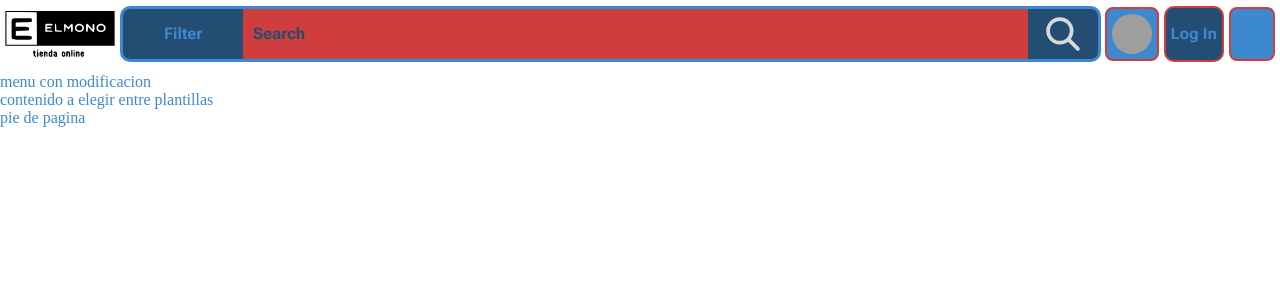
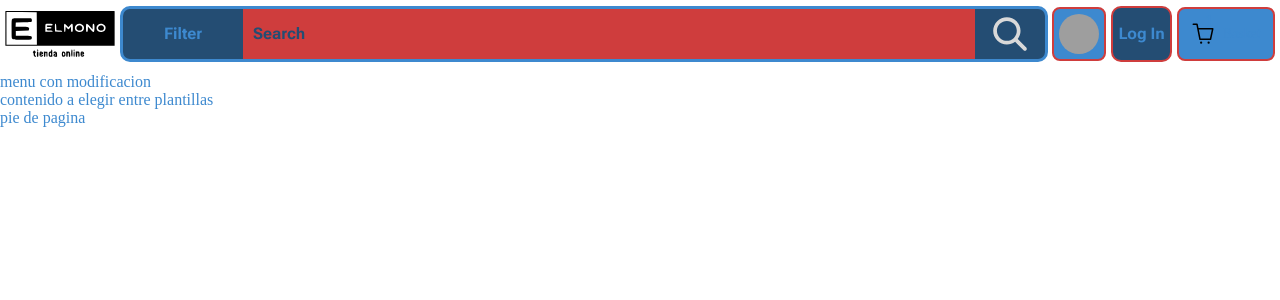
Before and after one commit to elm0n0/tienda_front, a React (Vite) app: page / in a window 1280 px wide. Shown: the top 300 px of the page. Built offline with nearby package versions, Linux system fonts and the light colour scheme; grey boxes are pictures that could not be loaded.

Commit message:
- Cesta de compra

```diff
--- a/src/components/headers/HeacerCesta/HeaderCesta.css
+++ b/src/components/headers/HeacerCesta/HeaderCesta.css
@@ -1,19 +1,52 @@
 .header-cesta-container {
     display: flex;
-    flex-direction: column;
+    align-items: center;
+    gap: 8px;
+
+    height: 50px;
+    padding: 0 12px;
+
+    background-color: var(--color-primary);
+    border-radius: 8px;
+    border: 2px solid var(--color-secondary);
+    cursor: pointer;
+    transition: background-color 0.3s ease;
+}
+
+.header-cesta-container:hover {
+    border-color: var(--color-tertiary);
+    background-color: var(--color-secondary);
+}
+
+.basket-icon-wrapper {
+    position: relative;
+    display: flex;
     align-items: center;
     justify-content: center;
-
-    height: 50px;
-
-    background-color: var(--color-primary);
-
-    border-radius: 8px;
-    border: 2px solid var(--color-secondary);
 }
 
-.header-cesta-container p {
+.basket-icon {
+    width: 24px;
+    height: 24px;
+}
+
+.basket-count {
+    position: absolute;
+    top: -11px;
+    right: -3px;
+    background-color: var(--text-error);
     color: var(--text-body);
-    margin-left: 5px;
-    margin-right: 5px;
+    font-size: var(--font-size-xs);
+    font-weight: var(--font-weight-medium);
+    border-radius: 50%;
+    padding: 1px;
+    min-width: 15px;
+    text-align: center;
 }
+
+.basket-label {
+    color: var(--text-body);
+    font-weight: 500;
+    font-size: 14px;
+    user-select: none;
+}
--- a/src/components/headers/HeacerCesta/HeaderCesta.tsx
+++ b/src/components/headers/HeacerCesta/HeaderCesta.tsx
@@ -1,13 +1,24 @@
 import React from "react";
 import './HeaderCesta.css';
+import basketIcon from './icons/shopping-cart.svg';
+import { useTranslation } from "react-i18next";
 
 const HeaderCesta: React.FC = () => {
+    const { t } = useTranslation();
+
+    const itemCount = 1;
 
     return (
         <div className="header-cesta-container">
-            <p>cesta</p>
+            <div className="basket-icon-wrapper">
+                <img src={basketIcon} alt="Basket Icon" className="basket-icon" />
+                {itemCount > 0 && (
+                    <span className="basket-count">{itemCount}</span>
+                )}
+            </div>
+            <span className="basket-label">{t('HEADER.BASKET.TITLE')}</span>
         </div>
-    )
-}
+    );
+};
 
 export default HeaderCesta;
--- a/src/i18n/i18n.ts
+++ b/src/i18n/i18n.ts
@@ -57,7 +57,4 @@ i18n
     },
   });
 
-console.log(navigator.language);
-console.log(i18n.language);
-
 export default i18n;
--- a/src/i18n/locales/de/header.json
+++ b/src/i18n/locales/de/header.json
@@ -38,6 +38,9 @@
         "REGISTER_BUTON": "Registrieren",
         "LOGIN_BUTON": "Anmelden"
       }
+    },
+    "BASKET": {
+      "TITLE": "Warenkorb"
     }
   }
 }
--- a/src/i18n/locales/en/header.json
+++ b/src/i18n/locales/en/header.json
@@ -38,6 +38,9 @@
         "REGISTER_BUTON": "Register",
         "LOGIN_BUTON": "Log In"
       }
+    },
+    "BASKET": {
+      "TITLE": "Basket"
     }
   }
 }
--- a/src/i18n/locales/es/header.json
+++ b/src/i18n/locales/es/header.json
@@ -38,6 +38,9 @@
         "REGISTER_BUTON": "Registrarse",
         "LOGIN_BUTON": "Identificarse"
       }
+    },
+    "BASKET": {
+      "TITLE": "Cesta"
     }
   }
 }
--- a/src/i18n/locales/fr/header.json
+++ b/src/i18n/locales/fr/header.json
@@ -38,6 +38,9 @@
         "REGISTER_BUTON": "S'inscrire",
         "LOGIN_BUTON": "Se connecter"
       }
+    },
+    "BASKET": {
+      "TITLE": "Panier"
     }
   }
 }
--- a/src/i18n/locales/ru/header.json
+++ b/src/i18n/locales/ru/header.json
@@ -38,6 +38,9 @@
         "REGISTER_BUTON": "Регистрация",
         "LOGIN_BUTON": "Войти"
       }
+    },
+    "BASKET": {
+      "TITLE": "Корзина"
     }
   }
 }
```
Also changed, not shown: src/components/headers/HeacerCesta/icons/shopping-cart.svg (added). Lines whose indentation alone changed are shown as unchanged.
